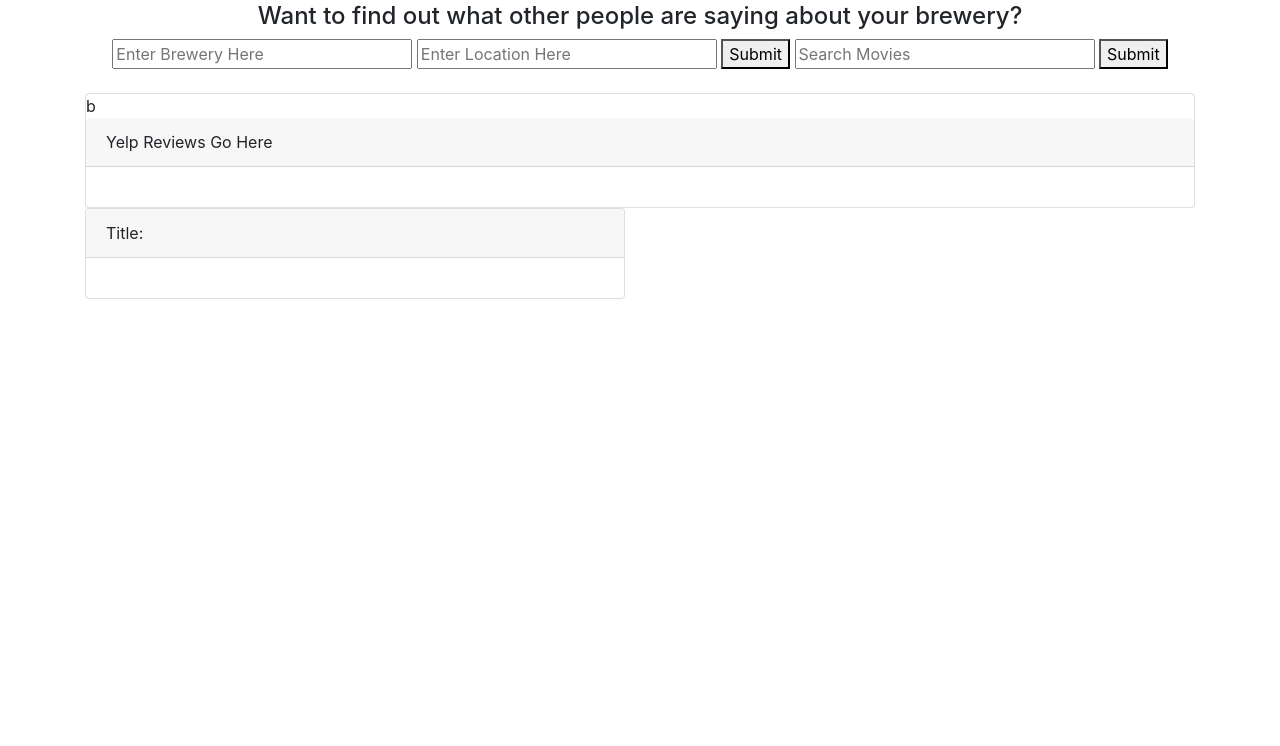
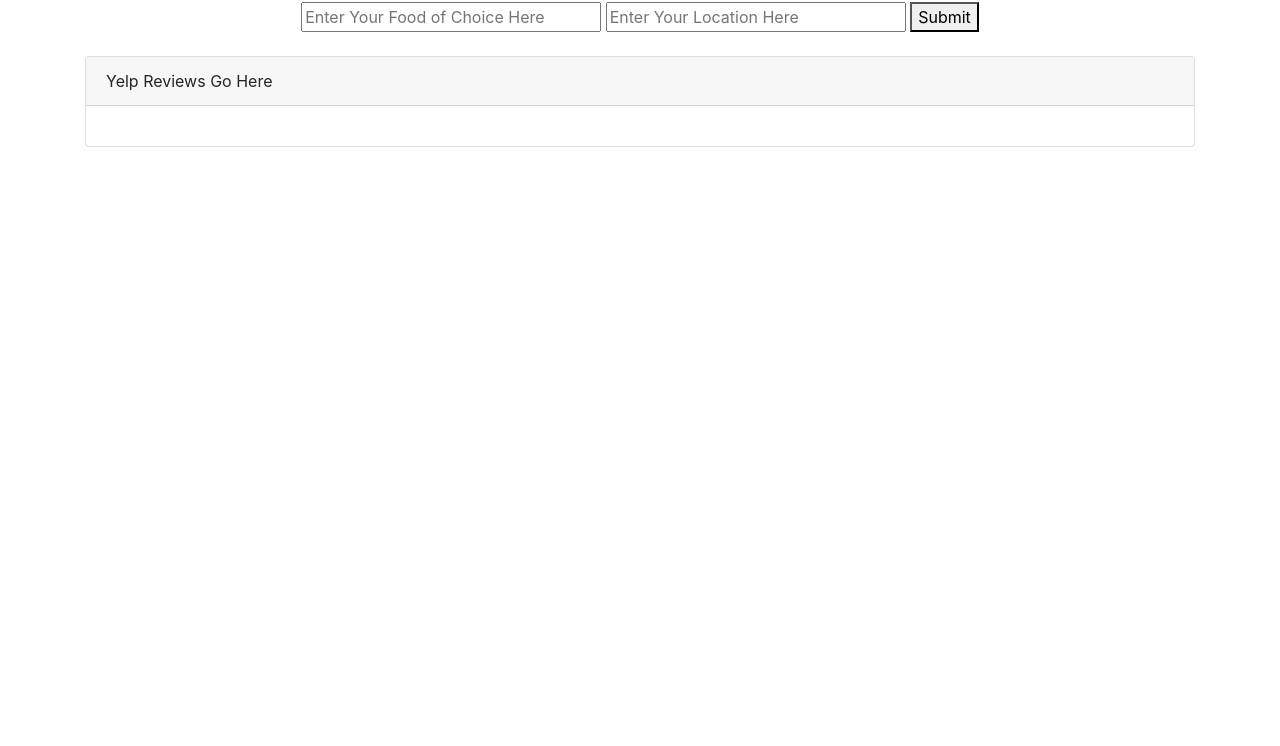
Before and after one commit to JoePappano/BrewReview, a plain HTML site: page index.html in a window 1280 px wide. Shown: the part 54-800 px from the top of the page. Drawn offline with nearby package versions, Linux system fonts and the light colour scheme.

Commit message:
fixing bugs from previous pushes

```diff
--- a/index.html
+++ b/index.html
@@ -13,37 +13,25 @@
 
 <body>
 
-    <h1 class="text-center"> Business </h1>
+    <h1 class="text-center"> What do you want to eat tonight? </h1>
 
     <div class="container">
         <div class="row">
             <div class="col-lg-12 text-center">
-                <h4> Want to find out what other people are saying about your brewery? </h4>
-                <input id="brewery" placeholder="Enter Brewery Here" style="width: 300px">
-                <input id="location" placeholder="Enter Location Here" style="width: 300px">
+                <!-- <h4> What do you want to eat tonight? </h4> -->
+                <input id="brewery" placeholder="Enter Your Food of Choice Here" style="width: 300px">
+                <input id="location" placeholder="Enter Your Location Here" style="width: 300px">
                 <button id="submit"> Submit </button>
-                <input id="movie" placeholder="Search Movies" style="width: 300px">
-                <button id="submitMovie"> Submit </button>
             </div>
         </div>
         <br>
         <div class="row">
             <div class="col-lg-12">
-                <div class="card">b
+                <div class="card">
                     <div class="card-header">
                         Yelp Reviews Go Here
                     </div>
-                    <div class="card-body" id="reviews-go-here">
-
-                    </div>
-                </div>
-            </div>
-            <div class="col-lg-6">
-                <div class="card">
-                    <div class="card-header" id="movies-title">
-                        Title:
-                    </div>
-                    <div id="movies-here" class="card-body">
+                    <div class="card-body" id="businesses-go-here">
 
                     </div>
                 </div>
```
